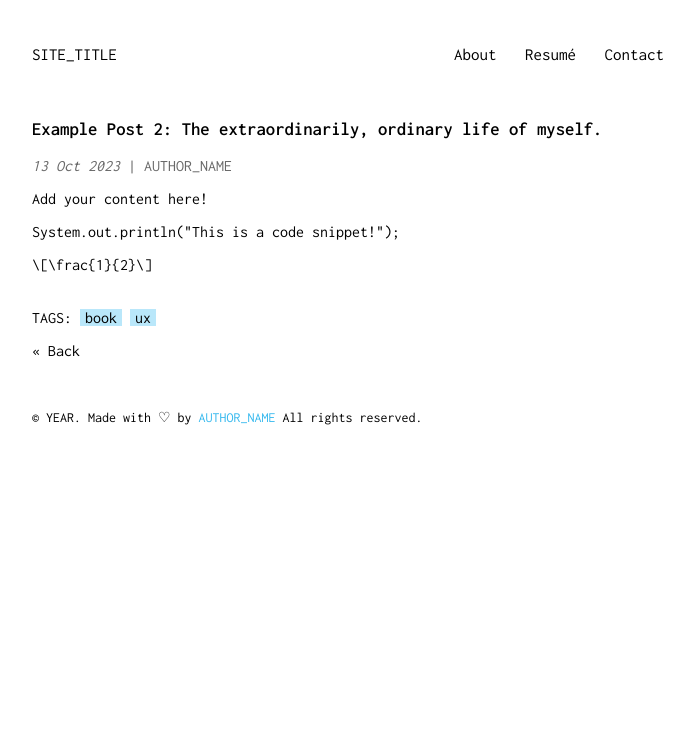
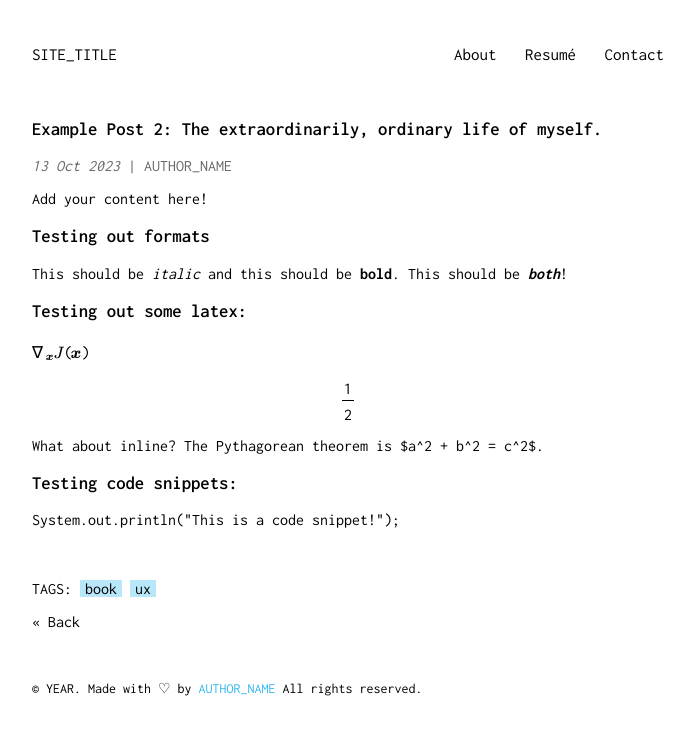
Before and after one commit to djarty24/jekyll-dewey-decimal, a Jekyll site: the page built from _posts/2023-10-13-file-2.md, in a window 1280 px wide. Shown: the top 735 px of the page, without its empty margins (292-984 px from the left). Built offline with Jekyll 4.4.1, drawn with Linux system fonts in a browser that asks for light colours; formulas are drawn with MathJax 3.

Commit message:
latex works in md files!

````diff
--- a/_layouts/post.html
+++ b/_layouts/post.html
@@ -1,7 +1,7 @@
 ---
 layout: default
 ---
-
+<script src="https://cdn.mathjax.org/mathjax/latest/MathJax.js?config=TeX-AMS-MML_HTMLorMML" type="text/javascript"></script>
 <article class="post-wrapper">
   <section class="post-content">
     <h1>{{ page.title }}</h1>
--- a/_posts/2023-10-13-file-2.md
+++ b/_posts/2023-10-13-file-2.md
@@ -7,8 +7,18 @@ tags: [book, ux]
 ---
 Add your content here!
 
+# Testing out formats
+This should be _italic_ and this should be **bold**. This should be ***both***!
+
+# Testing out some latex:
+$$\nabla_\boldsymbol{x} J(\boldsymbol{x})$$
+
+$$\frac{1}{2}$$
+
+What about inline? The Pythagorean theorem is $a^2 + b^2 = c^2$.
+
+# Testing code snippets:
+
 ```java
 System.out.println("This is a code snippet!");
 ```
-
-$$\frac{1}{2}$$
````
